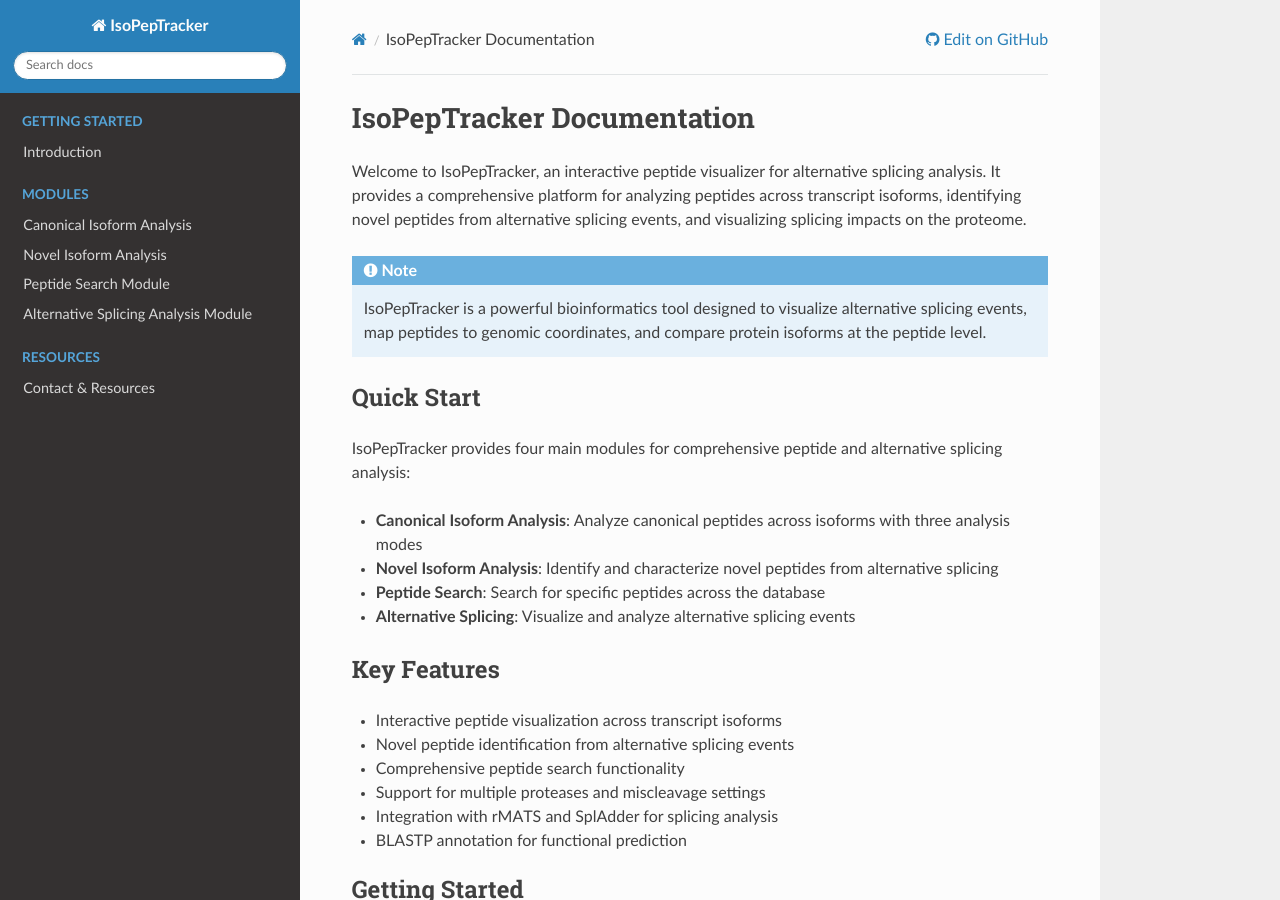
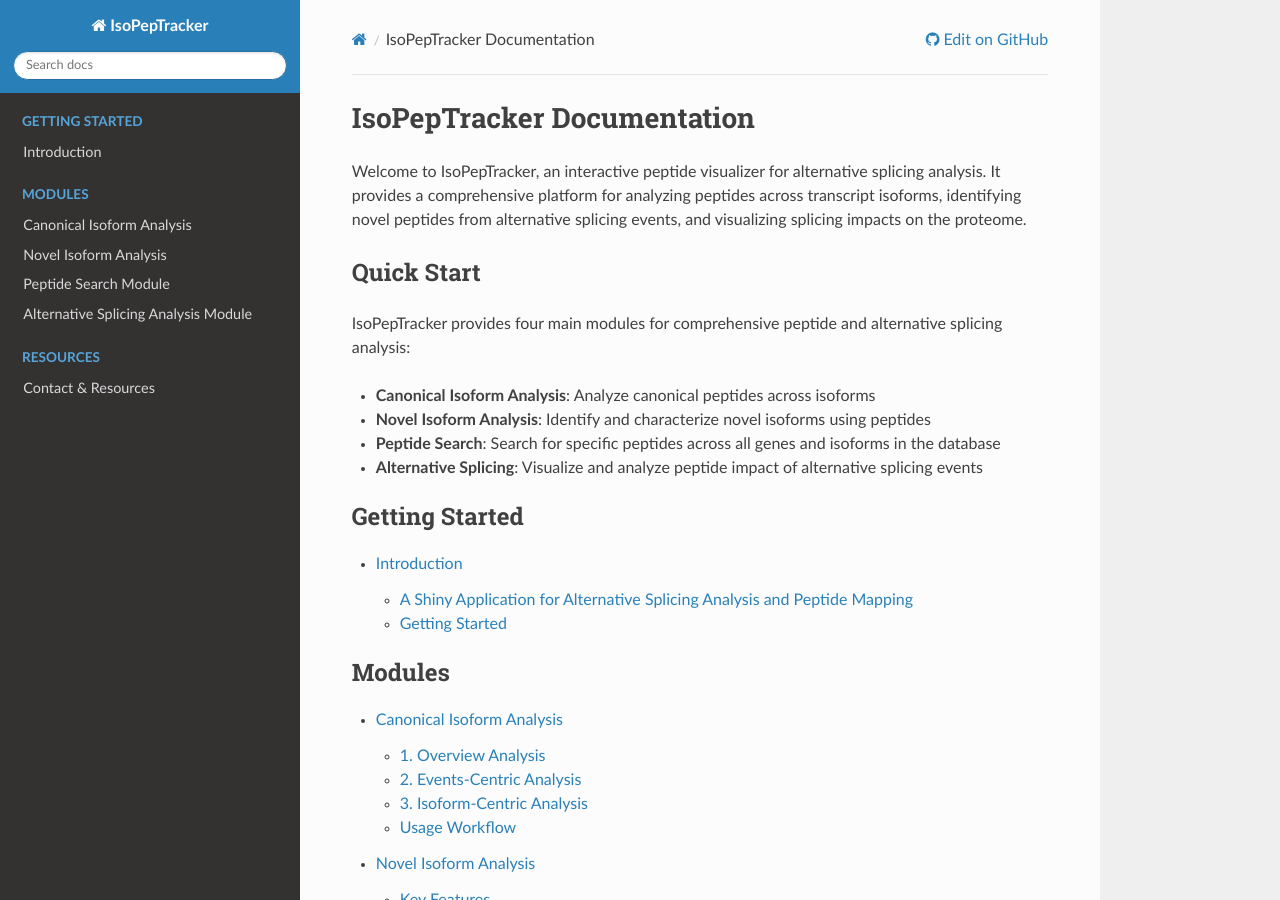
Before and after one commit to arafmahmud/isopeptracker-docs, a Sphinx documentation site: the page built from docs/source/index.rst, in a window 1280 px wide and 900 px high. Built offline with Sphinx 7.4.7 and the Read the Docs theme 3.1.0, drawn with Linux system fonts in a browser that asks for light colours.

Commit message:
Simplify index page: tighten module descriptions, remove redundant sections

```diff
--- a/docs/source/index.rst
+++ b/docs/source/index.rst
@@ -3,28 +3,18 @@
 
 Welcome to IsoPepTracker, an interactive peptide visualizer for alternative splicing analysis. It provides a comprehensive platform for analyzing peptides across transcript isoforms, identifying novel peptides from alternative splicing events, and visualizing splicing impacts on the proteome.
 
-.. note::
-   IsoPepTracker is a powerful bioinformatics tool designed to visualize alternative splicing events, map peptides to genomic coordinates, and compare protein isoforms at the peptide level.
 
 Quick Start
 -----------
 
 IsoPepTracker provides four main modules for comprehensive peptide and alternative splicing analysis:
 
-* **Canonical Isoform Analysis**: Analyze canonical peptides across isoforms with three analysis modes
-* **Novel Isoform Analysis**: Identify and characterize novel peptides from alternative splicing
-* **Peptide Search**: Search for specific peptides across the database
-* **Alternative Splicing**: Visualize and analyze alternative splicing events
+* **Canonical Isoform Analysis**: Analyze canonical peptides across isoforms
+* **Novel Isoform Analysis**: Identify and characterize novel isoforms using peptides
+* **Peptide Search**: Search for specific peptides across all genes and isoforms in the database
+* **Alternative Splicing**: Visualize and analyze peptide impact of alternative splicing events
 
-Key Features
-------------
 
-* Interactive peptide visualization across transcript isoforms
-* Novel peptide identification from alternative splicing events
-* Comprehensive peptide search functionality
-* Support for multiple proteases and miscleavage settings
-* Integration with rMATS and SplAdder for splicing analysis
-* BLASTP annotation for functional prediction
 
 .. toctree::
    :maxdepth: 2
```
